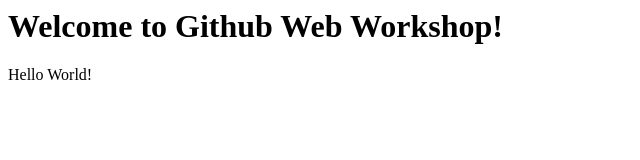
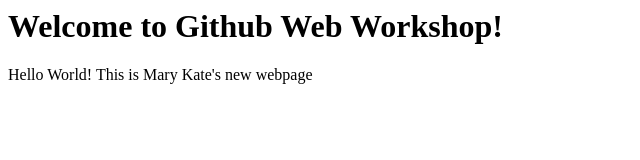
Before and after one commit to marykatehfk/marykatehfk.github.io, a plain HTML site: page index.html in a window 1280 px wide. Shown: the whole page, without its empty margins (0-640 px from the left). Drawn offline with Linux system fonts and the light colour scheme.

Commit message:
Changed body of text

```diff
--- a/index.html
+++ b/index.html
@@ -14,7 +14,7 @@
 
 <h1>Welcome to Github Web Workshop!</h1>
 
-<p>Hello World!</p>
+<p>Hello World! This is Mary Kate's new webpage</p>
 
 </body>
 
```
